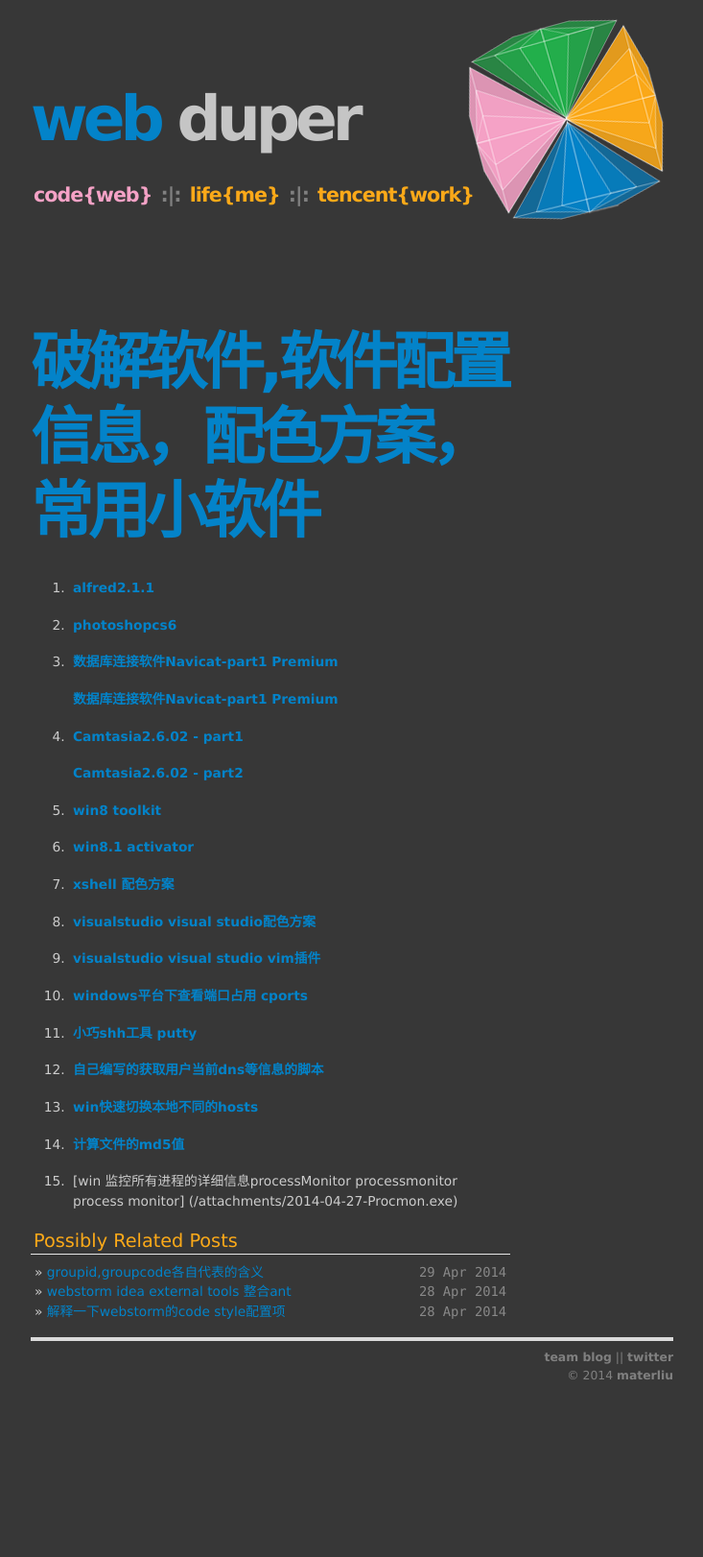
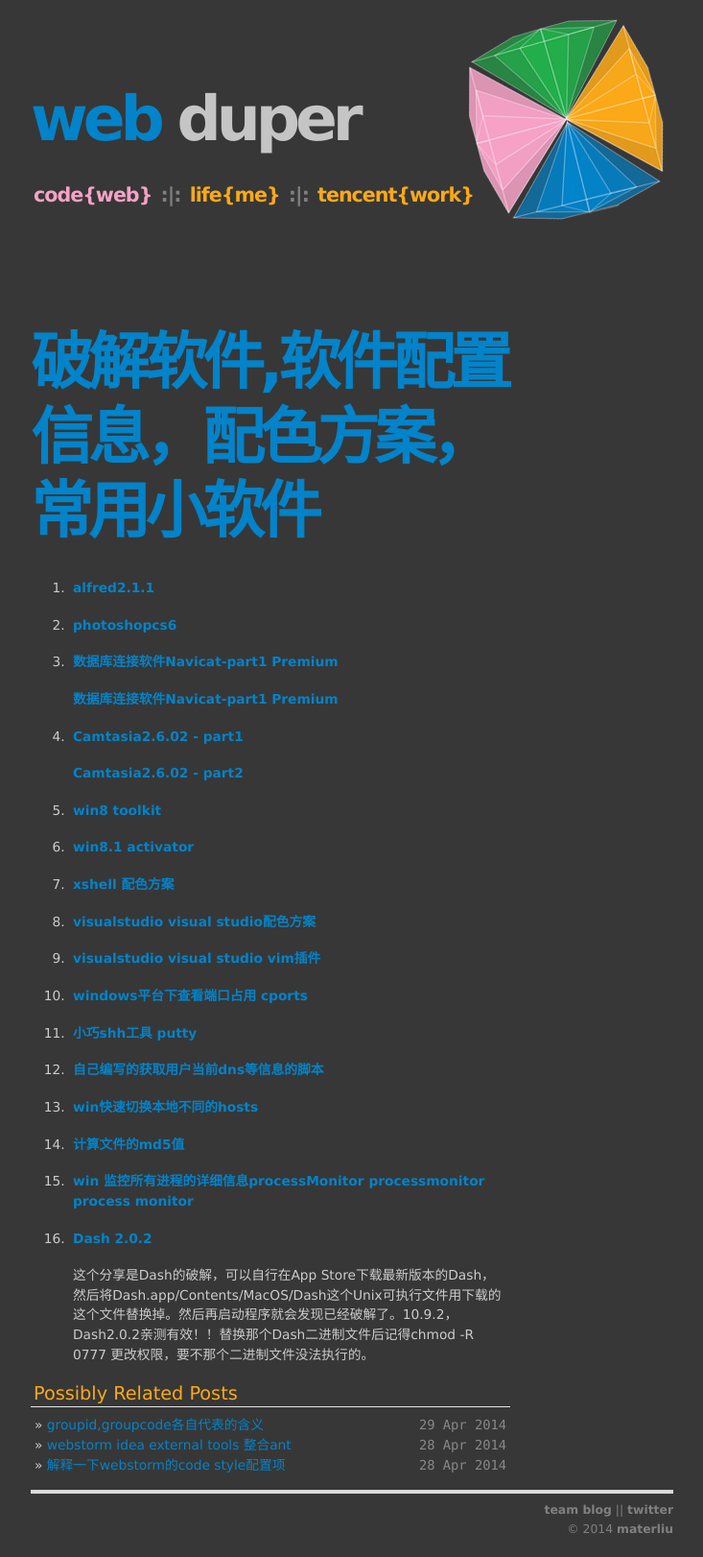
Before and after one commit to materliu/materliu.github.io, a Jekyll site: the page built from all/web/ideas/_posts/2014-02-25-keygen.md, in a window 1280 px wide. Shown: the whole page at 96% size, without its empty margins (273-1006 px from the left). Built offline with Jekyll 4.4.1, drawn with Linux system fonts in a browser that asks for light colours; Markdown is read by kramdown in place of the engine named in the settings; before the commit the page ends 1462 px from its top, so only the background shows below that.

Commit message:
add dash creak!

```diff
--- a/all/web/ideas/_posts/2014-02-25-keygen.md
+++ b/all/web/ideas/_posts/2014-02-25-keygen.md
@@ -38,5 +38,8 @@
 
 14. [计算文件的md5值](/attachments/2014-04-27-WinMD5.exe)
 
-15. [win 监控所有进程的详细信息processMonitor processmonitor process monitor]
-(/attachments/2014-04-27-Procmon.exe)
+15. [win 监控所有进程的详细信息processMonitor processmonitor process monitor](/attachments/2014-04-27-Procmon.exe)
+
+16. [Dash 2.0.2](/attachments/2014-04-29-Dash)
+
+    这个分享是Dash的破解，可以自行在App Store下载最新版本的Dash，然后将Dash.app/Contents/MacOS/Dash这个Unix可执行文件用下载的这个文件替换掉。然后再启动程序就会发现已经破解了。10.9.2，Dash2.0.2亲测有效！！替换那个Dash二进制文件后记得chmod -R 0777 更改权限，要不那个二进制文件没法执行的。
```
